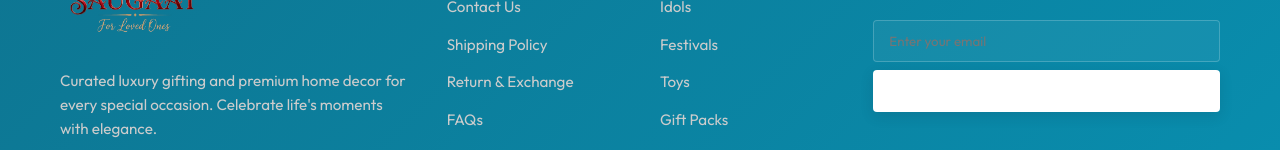
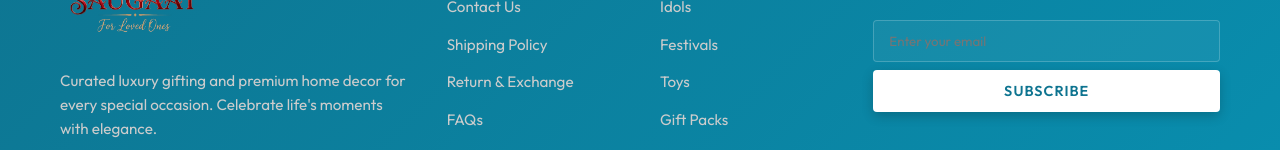
Before and after one commit to Xtertm3/Saugaat, a React (Vite) app: page /login in a window 1280 px wide. In both pictures the pointer is over the button "SUBSCRIBE". Shown: the part 1326-1476 px from the top of the page. Built offline with nearby package versions, Linux system fonts and the light colour scheme; no server answers; the database is empty; a web font is replaced by a local one.

Commit message:
Fix Subscribe button hover text contrast in Footer

```diff
--- a/src/components/layout/Footer.css
+++ b/src/components/layout/Footer.css
@@ -112,12 +112,16 @@
 
 .newsletter-form .btn {
   background-color: var(--secondary-color);
-  color: var(--primary-color);
+  color: var(--primary-dark, #1a362b);
   font-weight: 600;
+  transition: all var(--transition-normal);
 }
 
 .newsletter-form .btn:hover {
-  background-color: white;
+  background-color: #ffffff !important;
+  color: var(--primary-dark, #1a362b) !important;
+  transform: translateY(-2px);
+  box-shadow: 0 4px 12px rgba(0, 0, 0, 0.2);
 }
 
 .footer-bottom {
```
